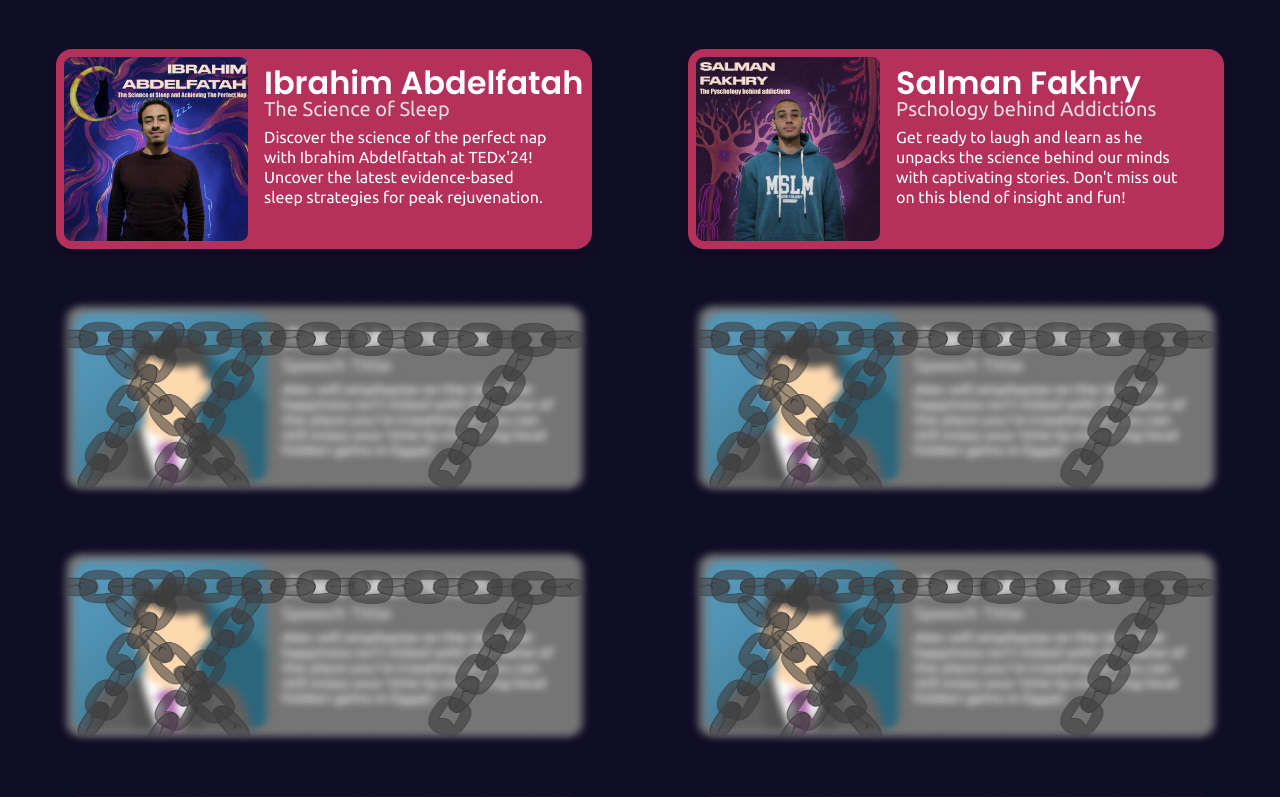
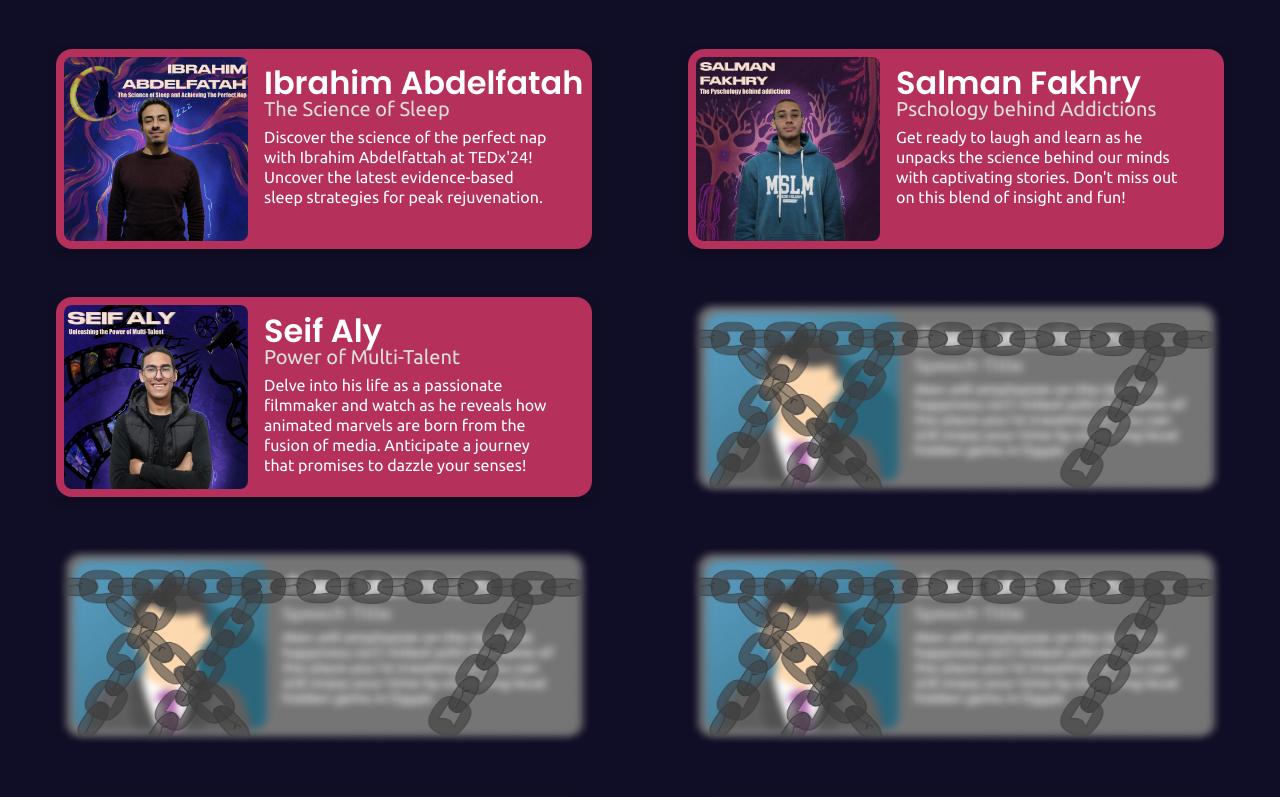
Before and after one commit to AlyMobarak/TEDxBedayia-24, a Next.js app: page / in a window 1280 px wide. Shown: the part 1334-2131 px from the top of the page. Built offline with nearby package versions, Linux system fonts and the light colour scheme.

Commit message:
Added Seif Aly

```diff
--- a/views/Home/Speakers/speakers.tsx
+++ b/views/Home/Speakers/speakers.tsx
@@ -56,7 +56,7 @@ export default function Speakers() {
         <div id="speakers-container" className='max-phone:flex-col w-screen max-phone:gap-0 max-phone:p-0 max-phone:m-0'>
             <div id="speakers-container1" className='max-phone:p-0 max-phone:m-0 max-phone:flex-col'>
                 { speakerCard("Ibrahim Abdelfatah", "The Science of Sleep", "Discover the science of the perfect nap with Ibrahim Abdelfattah at TEDx'24! Uncover the latest evidence-based sleep strategies for peak rejuvenation.", "Has the perfect nap been lying in wait for science to unveil its mysteries? Ibrahim Abdelfattah, our first speaker, will crack the science of perfect naps at this year's TEDx. Join us at TEDx'24 & discover evidence-based sleep science secrets!", "/speakers/ibrahim-abdelfatah.png", "bima.abf") }
-                { chainedCard() }
+                { speakerCard("Seif Aly", "Power of Multi-Talent", "Delve into his life as a passionate filmmaker and watch as he reveals how animated marvels are born from the fusion of media. Anticipate a journey that promises to dazzle your senses!", "Seif Aly, a multi-talented kaleidoscope of creativity, will share his journey as a passionate filmmaker on the TEDx stage. Seif will help you travel into the compelling world of animation; a world where bright landscapes emerge from the blurred boundaries of other media! Await his speech at TEDx 2024!!", "/speakers/seif-aly.png", "seifali.1") }
                 { chainedCard() }
                 { chainedCard() }
                 { chainedCard() }
```
Also changed, not shown: public/speakers/seif-aly.png (added).
